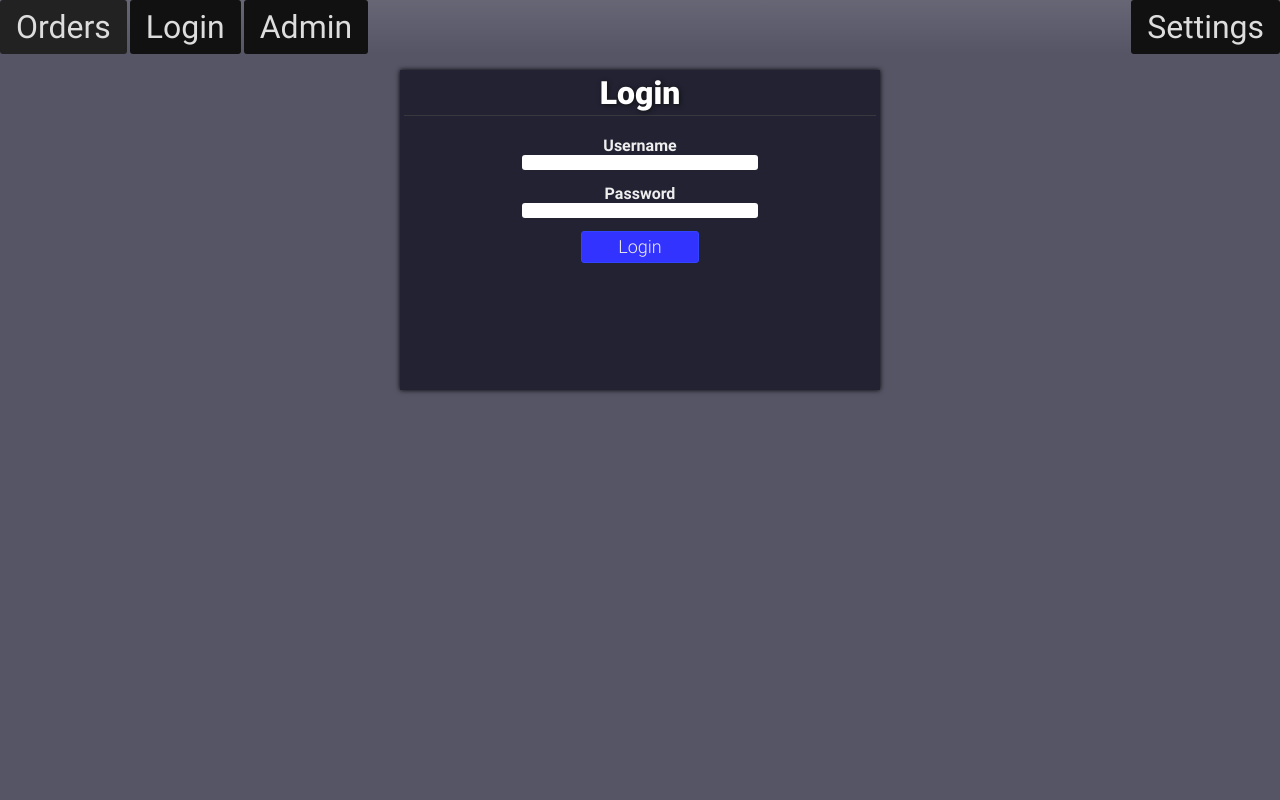
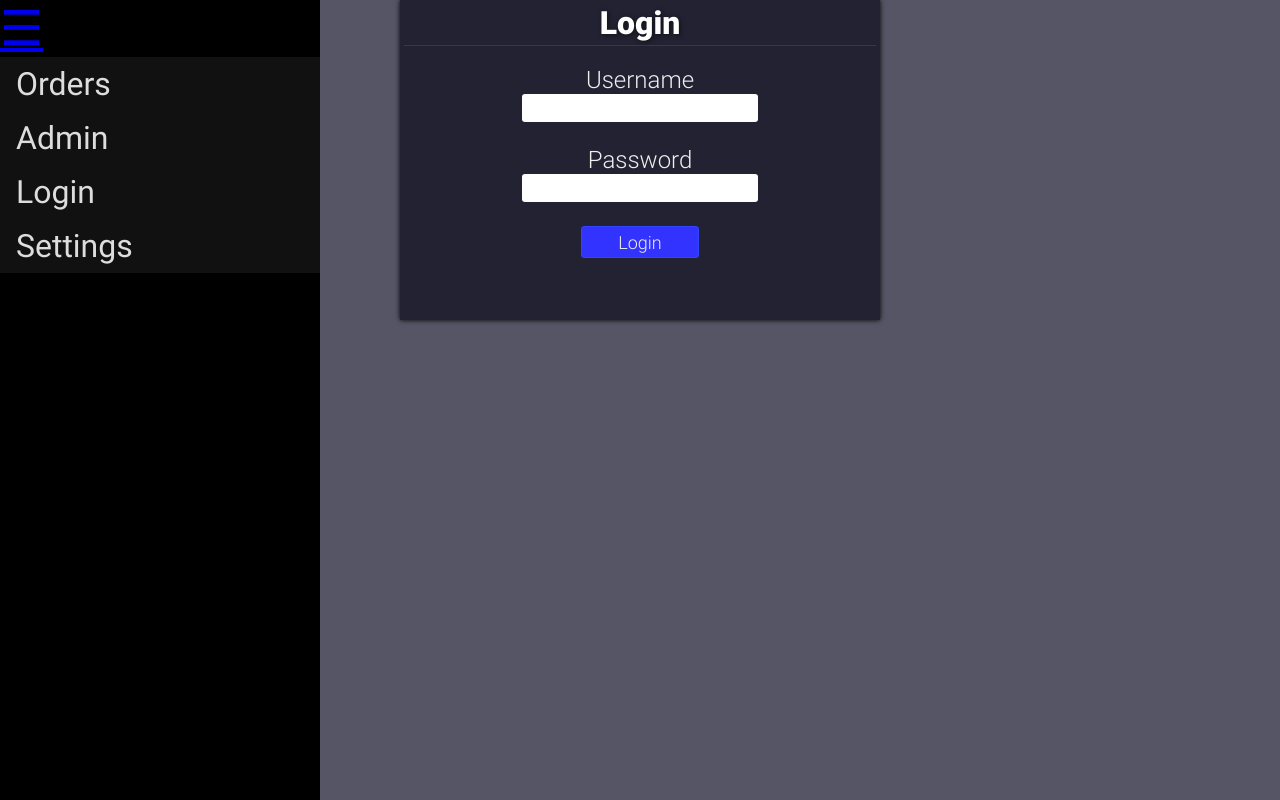
Before and after one commit to kynhix/Electron-Restaurant-POS, a website: page index.html in a window 1280 px wide. Both pictures are taken after a click on the link "Login". Drawn offline with Linux system fonts and the light colour scheme.

Commit message:
Adding unit testing. Changed to a sidebar.

```diff
--- /dev/null
+++ b/accounts-test.js
@@ -0,0 +1,3 @@
+
+
+console.log(require)
--- a/index.html
+++ b/index.html
@@ -9,12 +9,16 @@
 </head>
 
 <body>
-  <ul class="navigation-bar" id="nav-bar">
-    <li><a href="#orders">Orders</a></li>
-    <li><a href="#login">Login</a></li>
-    <li><a href="#admin">Admin</a></li>
-    <li><a href="#settings">Settings</a></li>
-  </ul>
+  <div class="sidebar" id="sidebar">
+    <a class="close-menu" href="#closemenu">&#9776;</a>
+
+    <ul class="navigation-bar" id="nav-bar">
+      <li><a href="#orders">Orders</a></li>
+      <li><a href="#admin">Admin</a></li>
+      <li><a href="#login">Login</a></li>
+      <li><a href="#settings">Settings</a></li>
+    </ul>
+  </div>
 
   <div class="ticket-container" id="ticket-container">
     <!-- This is an example layout of what the ticket HTML creator will do -->
--- a/style.css
+++ b/style.css
@@ -13,7 +13,6 @@
 /*==========
 == Global ==
 ==========*/
-
 * {
     margin: 0;
     padding: 0;
@@ -26,11 +25,15 @@ body {
     font-family: Roboto;
     font-weight: 401;
     min-height: 100vh;
-    height: 100%;
 }
 
 html {
     height: 100%;
+}
+
+label {
+    font-weight: 200;
+    font-size: 1.5em;
 }
 
 input {
@@ -41,7 +44,6 @@ input {
 }
 
 input[type=submit] {
-    /* box-shadow: inset 1px 1px 1px #fff5; */
     font-size: large;
     background-color: #33f;
     border: solid thin #34f;
@@ -58,11 +60,31 @@ input[type=submit]:active {
     padding: 0.375em 0 0.125em;
 }
 
-/*===================
-=   Navigation Bar  =
-=====================*/
+/*============
+== Side Bar ==
+============*/
+.sidebar {
+    height: 100%;
+    z-index: 1;
+    position: fixed;
+    left: 0;
+    top: 0;
+    background-color: black;
+    width: 20em;
+}
+
+/*==================
+== Navigation Bar ==
+==================*/
+.close-menu {
+    display:block;
+    font-size: 3em;
+    margin-left: auto;
+}
+
 ul.navigation-bar {
     display: flex;
+    flex-direction: column;
     background: rgb(255,255,255);
     background: linear-gradient(180deg, rgba(255,255,255,0.1) 0%, rgba(255,255,255,0) 100%);
 }
@@ -71,19 +93,10 @@ ul.navigation-bar {
     display: block;
 }
 
-.navigation-bar li:not(:first-child):not(:last-child) {
-    margin-left: 3px;
-}
-
-.navigation-bar li:last-child {
-    margin-left: auto;
-}
-
 .navigation-bar a {
     display: block;
     text-decoration: none;
     padding: 0.25em 0.5em;
-    border-radius: 3px;
     font-size: 2em;
     font-weight: 300;
     color: #ddd;
@@ -94,14 +107,9 @@ ul.navigation-bar {
     background-color: #222;
 }
 
-footer {
-    position: fixed;
-    bottom: 0;
-}
-
 /*===========
-=  Tickets  =
-=============*/
+== Tickets ==
+===========*/
 .ticket-container {
     padding: 1rem;
     background-color: #555;
@@ -166,13 +174,12 @@ ul.ticket-title {
 
 /*==============
 == Login Page ==
-================*/
+==============*/
 
 div.login-page {
     display: block;
     margin: 0 auto;
     padding: 0.25em;
-    margin-top: 1em;
     height: 20em;
     width: 30em;
     background-color: #223;
@@ -202,6 +209,7 @@ div.login-page {
 
 .login-page input[type=text], .login-page input[type=password] {
     display: block;
+    font-size: 1.5em;
     margin: 0 auto 1em auto;
     width: 50%;
 }
```
Also changed, not shown: accounts.js (+18 -4 lines).
